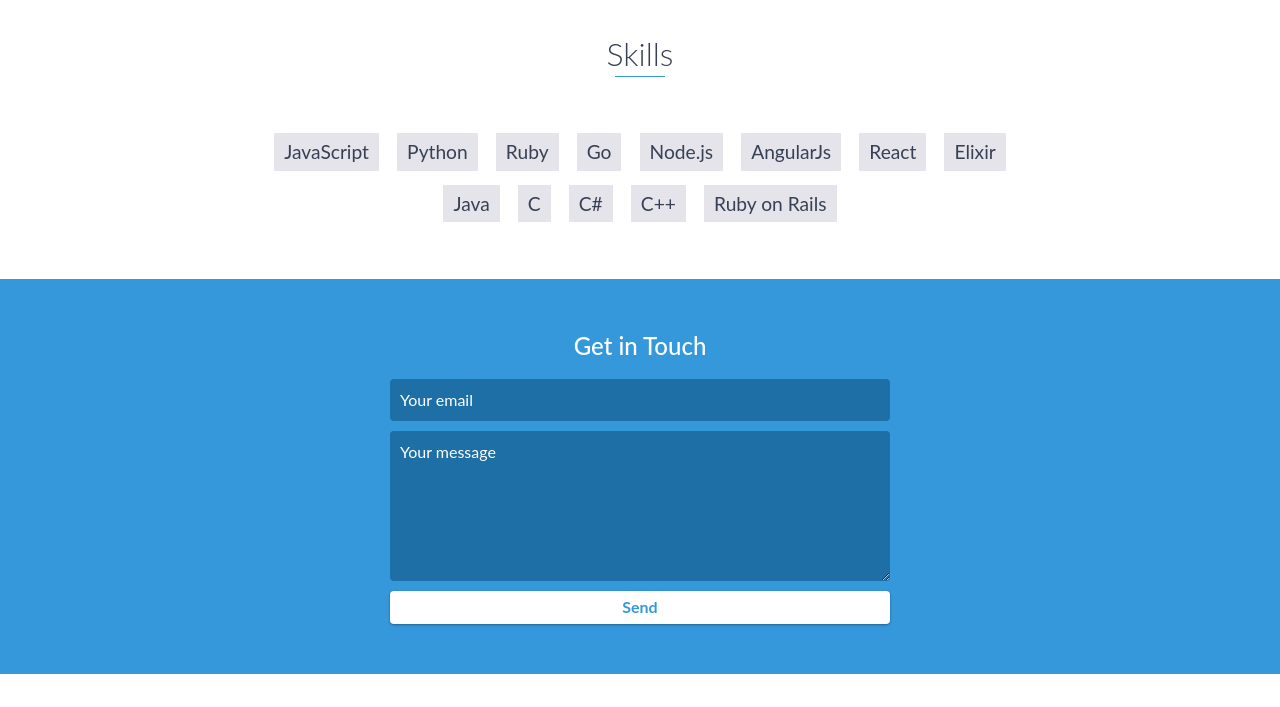
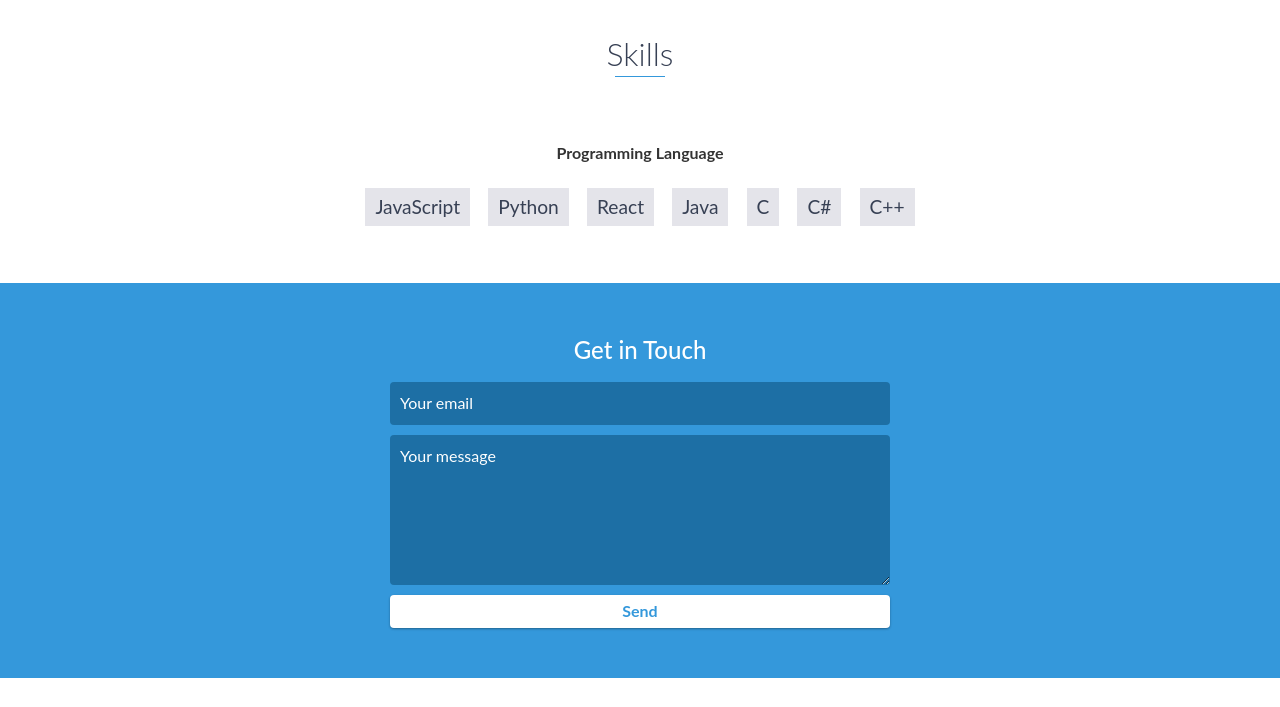
Before and after one commit to apprentice141/febbrian.github.io, a website: page index.html in a window 1280 px wide. Shown: the part 3020-3727 px from the top of the page. Drawn offline with Linux system fonts and the light colour scheme.

Commit message:
Update index.html

```diff
--- a/index.html
+++ b/index.html
@@ -192,19 +192,14 @@
     <div id="skills">
         <h2 class="heading">Skills</h2>
         <ul>
+           <p> <strong>Programming Language</strong> </p>
             <li>JavaScript</li>
             <li>Python</li>
-            <li>Ruby</li>
-            <li>Go</li>
-            <li>Node.js</li>
-            <li>AngularJs</li>
             <li>React</li>
-            <li>Elixir</li>
             <li>Java</li>
             <li>C</li>
             <li>C#</li>
             <li>C++</li>
-            <li>Ruby on Rails</li>
         </ul>
     </div>
     <!-- End #skills -->
```
